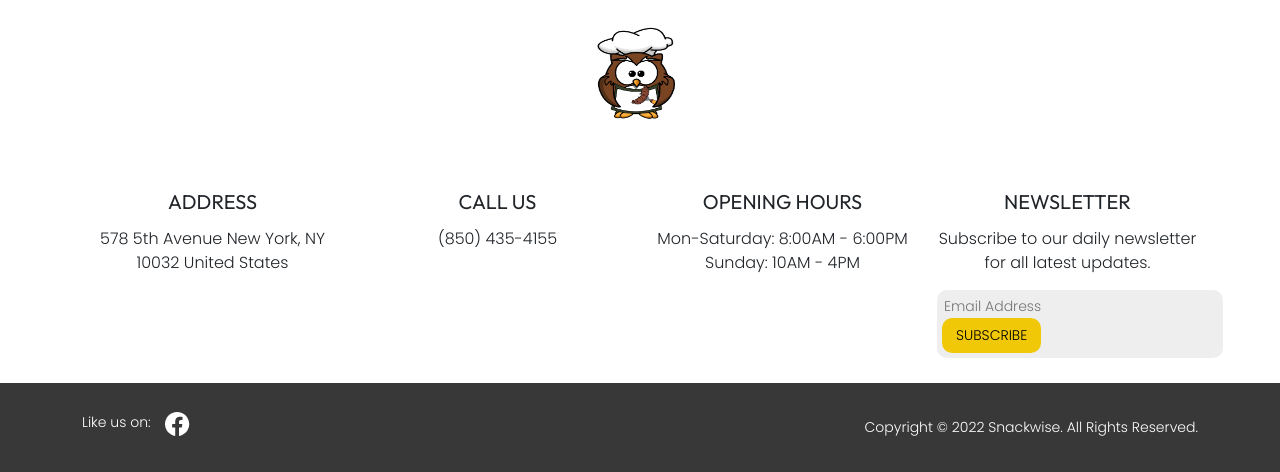
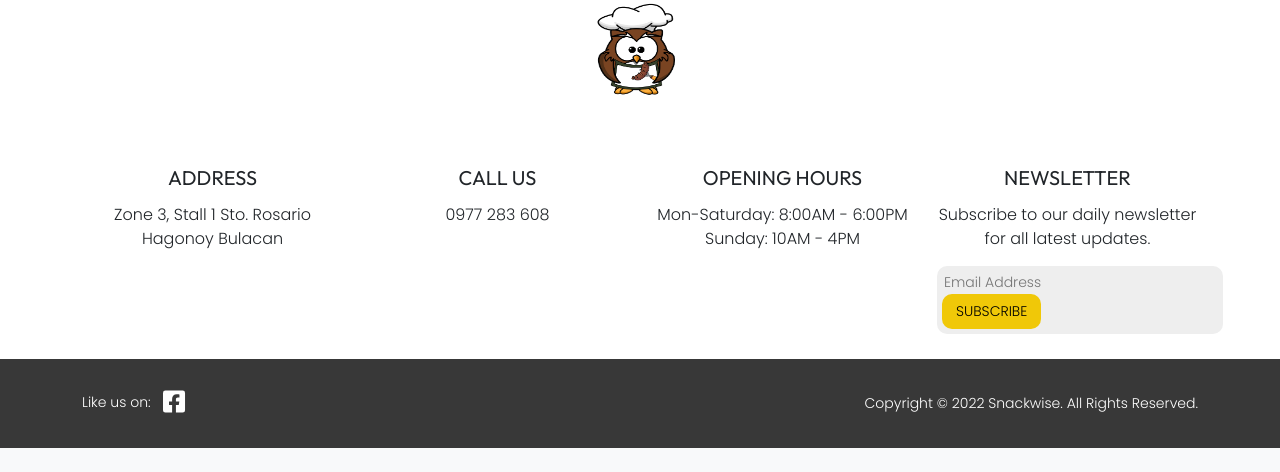
Before and after one commit to darwannn/snackwise-ordering-system, a PHP site: page /contactus.php in a window 1280 px wide; the page is wider, and only the part inside the window is pictured. Shown: the part 1726-2198 px from the top of that part. After the commit the page ends 2174 px from the top of that part, so only its background shows below. Run offline with PHP 8.4, Linux system fonts and the light colour scheme.

Commit message:
Updated contact information

```diff
--- a/public_html/contactus.php
+++ b/public_html/contactus.php
@@ -85,9 +85,8 @@
                                 Phone
                             </span>
                             <div class="info phone-numbers">
-                                <span>+639083662686</span>
-                                <span>+639774604427</span>
-                                <span>(850) 435-4155</span>
+                                <span>0970 860 1556</span>
+                                <span>0977 283 6086</span>
                             </div>
                         </div>
                     </div>
@@ -99,7 +98,7 @@
                                 Address
                             </span>
                             <div class="info">
-                                578 5th Avenue New York, NY 10032 United States
+                                Zone 3, Stall 1 Sto. Rosario Hagonoy Bulacan
                             </div>
                         </div>
                     </div>
@@ -111,7 +110,7 @@
                                 Email
                             </span>
                             <div class="info">
-                                <span>snackwise.business@gmail.com</span>
+                                <span>hajjiharoldjames@gmail.com</span>
                             </div>
                         </div>
                     </div>
@@ -214,7 +213,7 @@
                             ADDRESS
                         </span>
                         <span class="details">
-                            578 5th Avenue New York, NY 10032 United States
+                            Zone 3, Stall 1 Sto. Rosario Hagonoy Bulacan
                         </span>
                     </div>
 
@@ -223,7 +222,7 @@
                             CALL US
                         </span>
                         <span class="details">
-                            (850) 435-4155
+                            0977 283 608
                         </span>
                     </div>
 
@@ -264,9 +263,8 @@
                         <div class="col-6 soc-med">
                             <span>Like us on: </span>
                             <span>
-                                <!-- TODO: Insert Snackwise FB Link -->
-                                <a href="#">
-                                    <object data="img/button-icons/facebook-icon.svg"></object>
+                                <a href="https://www.facebook.com/SnackWisePriceForEveryJuan" class="social-media-icon">
+                                    <i class="fa-brands fa-square-facebook"></i>
                                 </a>
                             </span>
                         </div>
--- a/public_html/css/contactus.css
+++ b/public_html/css/contactus.css
@@ -351,10 +351,13 @@ a[name="log-in-btn"] {
     display: flex;
     flex-direction: row;
     justify-content: start;
+    align-items: center;
 }
 
-.soc-med span object {
-    margin-left: 1em;
+.social-media-icon {
+    margin-left: .5em;
+    font-size: 1.8em;
+    color: white;
 }
 
 /* FOOTER CSS END */
@@ -391,4 +394,8 @@ a[name="log-in-btn"] {
         margin: 0;
     }
 
+    .information {
+        text-align: start;
+    }
+
 }
```
Also changed, not shown: public_html/css/index.css (+5 -2 lines), public_html/css/menu.css (+5 -2 lines), public_html/index.php (+4 -5 lines), public_html/menu.php (+4 -5 lines).
